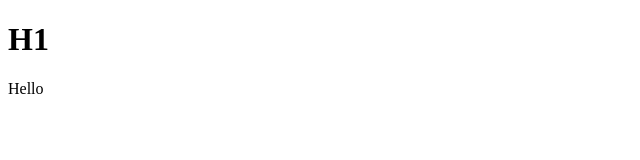
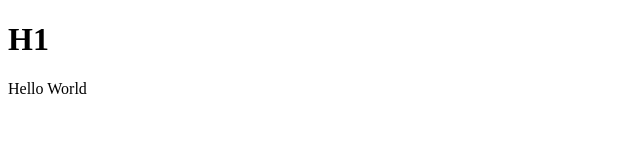
Before and after one commit to FHobbs8030/new-repo, a plain HTML site: page index.html in a window 1280 px wide. Shown: the full height of the page, 0-640 px from the left. Drawn offline with Linux system fonts and the light colour scheme.

Commit message:
Add World to Hello

```diff
--- a/index.html
+++ b/index.html
@@ -8,6 +8,6 @@
 </head>
 <body>
   <h1>H1</h1>
- <p>Hello</p>
+ <p>Hello World</p>
 </body>
 </html>
```
